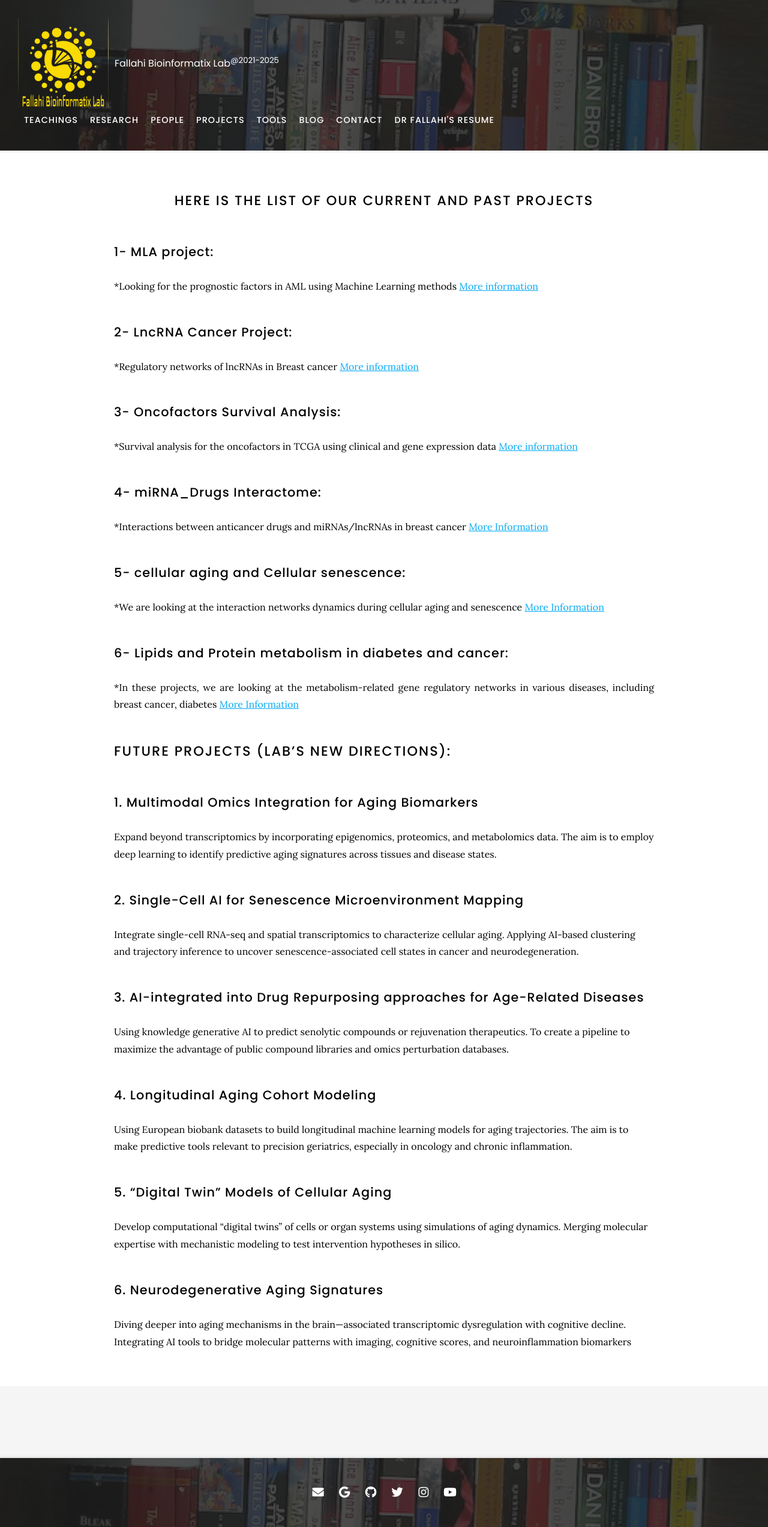
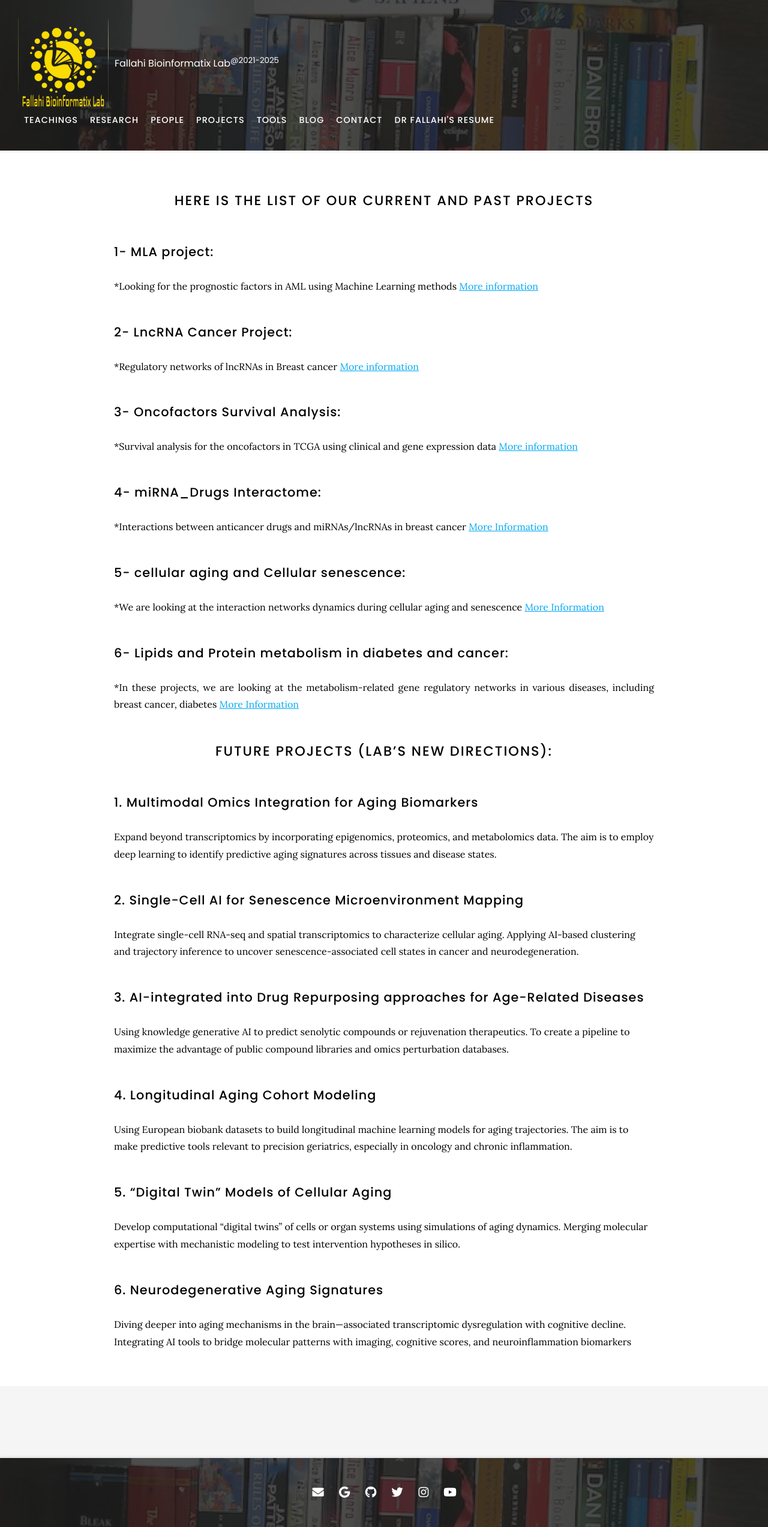
Before and after one commit to Hossein-Fallahi/Fallahi-Bioinformatics-Lab, a Jekyll site: the page built from projects/index.md, in a window 1280 px wide. Shown: the whole page at 60% size. Built offline with Jekyll 4.4.1, drawn with Linux system fonts in a browser that asks for light colours; nearby versions of some CDN libraries.

Commit message:
Update index.md

```diff
--- a/projects/index.md
+++ b/projects/index.md
@@ -36,7 +36,7 @@ nav:
 
 
 # Future projects (lab's new directions):
-{:.left}
+
 ## 1. Multimodal Omics Integration for Aging Biomarkers
 {:.left}
 Expand beyond transcriptomics by incorporating epigenomics, proteomics, and metabolomics data. The aim is to employ deep learning to identify predictive aging signatures across tissues and disease states.
```
